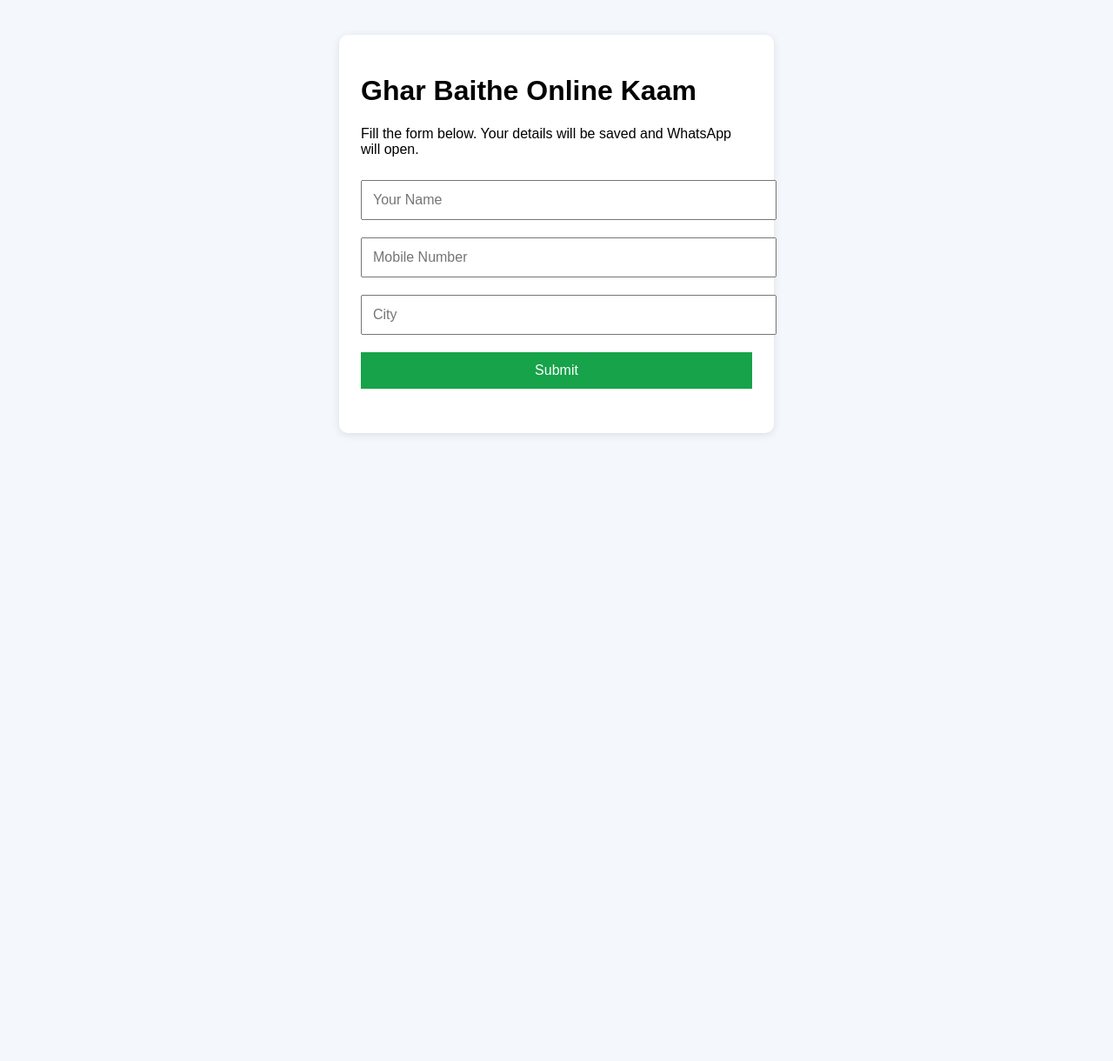
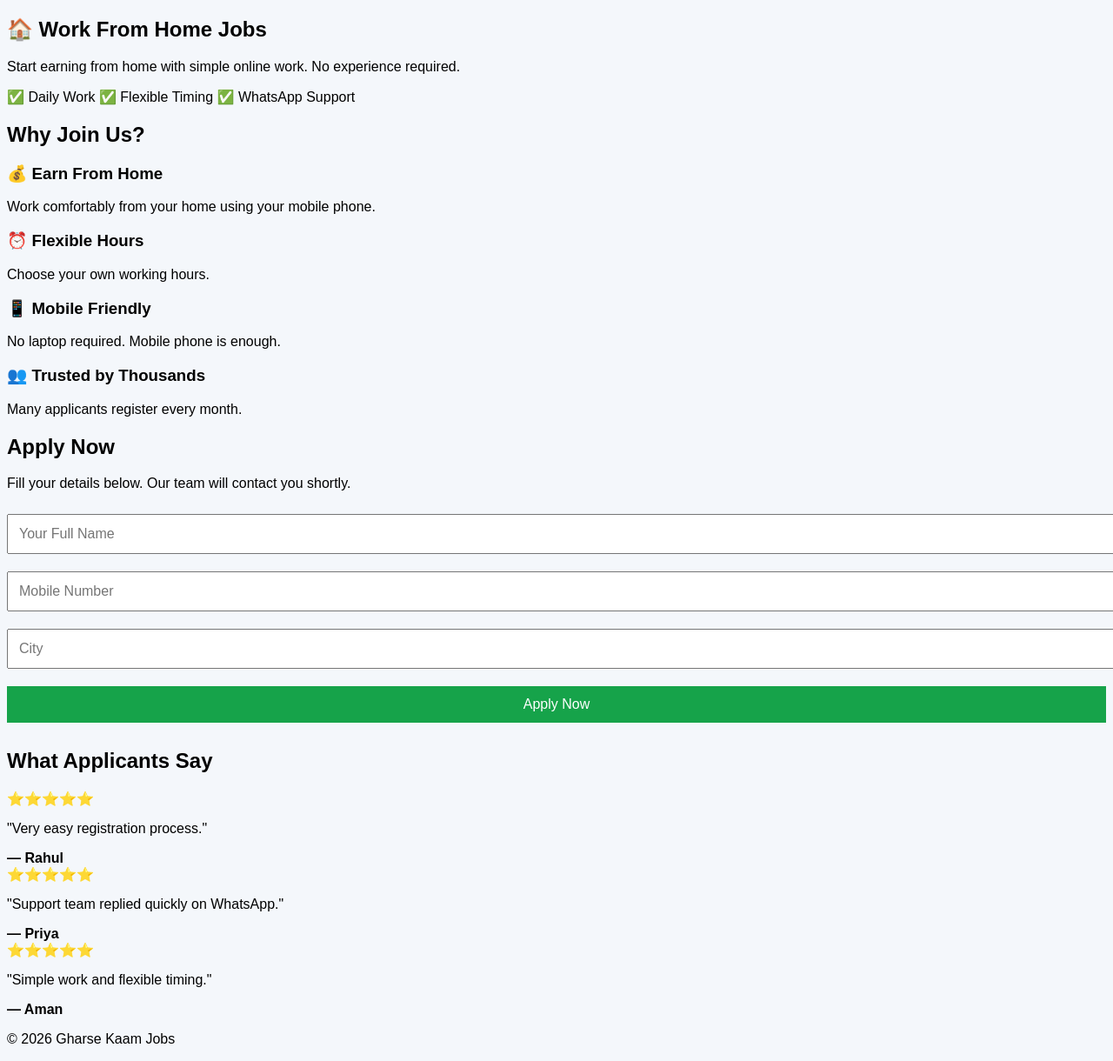
Before and after one commit to shamasohailkadri-crypto/gharsekaamjobs, a plain HTML site: page index.html in a window 1280 px wide. Shown: the whole page at 87% size. Before the commit the page ends 800 px from the top, so only its background shows below. Drawn offline with Linux system fonts and the light colour scheme.

Commit message:
Update index.html

```diff
--- a/index.html
+++ b/index.html
@@ -2,8 +2,9 @@
 <html lang="en">
 <head>
 <meta charset="UTF-8">
-<meta name="viewport" content="width=device-width,initial-scale=1">
+<meta name="viewport" content="width=device-width, initial-scale=1">
 <title>Gharse Kaam Jobs</title>
+
 <link rel="stylesheet" href="style.css">
 
 <!-- Meta Pixel Code -->
@@ -24,8 +25,8 @@ s.parentNode.insertBefore(t,s)}
 (window, document,'script',
 'https://connect.facebook.net/en_US/fbevents.js');
 
-fbq('init', '1583299673403155');
-fbq('track', 'PageView');
+fbq('init','1583299673403155');
+fbq('track','PageView');
 </script>
 
 <noscript>
@@ -37,19 +38,135 @@ src="https://www.facebook.com/tr?id=1583299673403155&ev=PageView&noscript=1"/>
 </head>
 
 <body>
-<div class="container">
-<h1>Ghar Baithe Online Kaam</h1>
-<p>Fill the form below. Your details will be saved and WhatsApp will open.</p>
+
+<section class="hero">
+
+<div class="overlay">
+
+<h1>🏠 Work From Home Jobs</h1>
+
+<p class="subtitle">
+Start earning from home with simple online work.
+No experience required.
+</p>
+
+<div class="badges">
+<span>✅ Daily Work</span>
+<span>✅ Flexible Timing</span>
+<span>✅ WhatsApp Support</span>
+</div>
+
+</div>
+
+</section>
+
+<section class="content">
+
+<div class="left">
+
+<h2>Why Join Us?</h2>
+
+<div class="card">
+<h3>💰 Earn From Home</h3>
+<p>Work comfortably from your home using your mobile phone.</p>
+</div>
+
+<div class="card">
+<h3>⏰ Flexible Hours</h3>
+<p>Choose your own working hours.</p>
+</div>
+
+<div class="card">
+<h3>📱 Mobile Friendly</h3>
+<p>No laptop required. Mobile phone is enough.</p>
+</div>
+
+<div class="card">
+<h3>👥 Trusted by Thousands</h3>
+<p>Many applicants register every month.</p>
+</div>
+
+</div>
+
+<div class="right">
+
+<div class="form-box">
+
+<h2>Apply Now</h2>
+
+<p>
+Fill your details below.
+Our team will contact you shortly.
+</p>
 
 <form id="leadForm">
-<input id="name" placeholder="Your Name" required>
-<input id="phone" placeholder="Mobile Number" required>
-<input id="city" placeholder="City" required>
-<button type="submit">Submit</button>
+
+<input
+id="name"
+placeholder="Your Full Name"
+required>
+
+<input
+id="phone"
+placeholder="Mobile Number"
+required>
+
+<input
+id="city"
+placeholder="City"
+required>
+
+<button type="submit">
+Apply Now
+</button>
+
 </form>
 
 <p id="msg"></p>
 
+</div>
+
+</div>
+
+</section>
+
+<section class="reviews">
+
+<h2>What Applicants Say</h2>
+
+<div class="review-box">
+
+<div class="review">
+⭐⭐⭐⭐⭐
+<p>"Very easy registration process."</p>
+<b>— Rahul</b>
+</div>
+
+<div class="review">
+⭐⭐⭐⭐⭐
+<p>"Support team replied quickly on WhatsApp."</p>
+<b>— Priya</b>
+</div>
+
+<div class="review">
+⭐⭐⭐⭐⭐
+<p>"Simple work and flexible timing."</p>
+<b>— Aman</b>
+</div>
+
+</div>
+
+</section>
+
+<footer>
+
+<p>
+© 2026 Gharse Kaam Jobs
+</p>
+
+</footer>
+
 <script src="script.js"></script>
+
 </body>
 </html>
```
